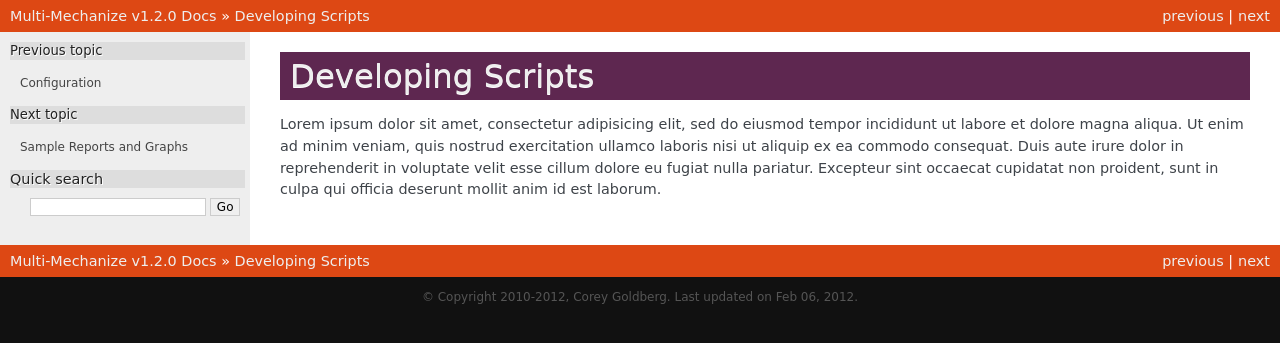
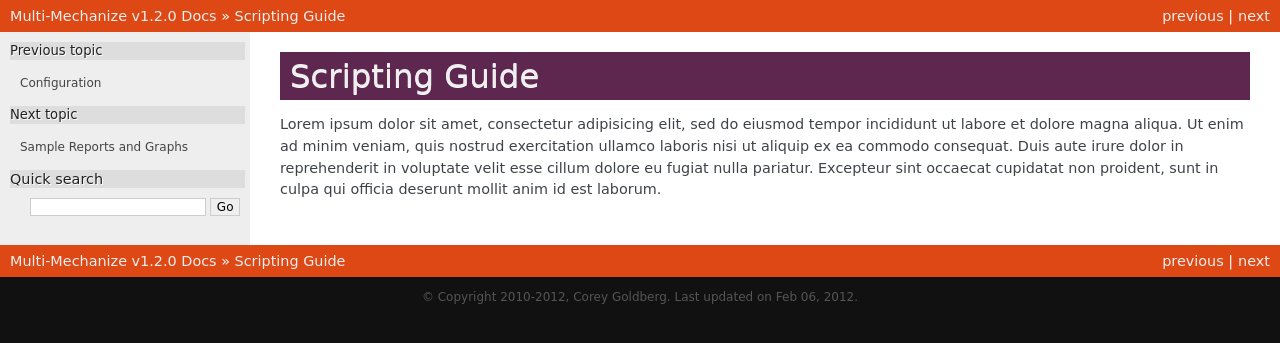
Before and after one commit to cgoldberg/multi-mechanize, a Sphinx documentation site: the page built from docs/scripts.rst, in a window 1280 px wide. Shown: the top 343 px of the page. Built offline with Sphinx 7.4.7, drawn with Linux system fonts in a browser that asks for light colours.

Commit message:
updated scrips doc title

```diff
--- a/docs/scripts.rst
+++ b/docs/scripts.rst
@@ -1,4 +1,4 @@
-Developing Scripts
-==================
+Scripting Guide
+===============
 
 Lorem ipsum dolor sit amet, consectetur adipisicing elit, sed do eiusmod tempor incididunt ut labore et dolore magna aliqua. Ut enim ad minim veniam, quis nostrud exercitation ullamco laboris nisi ut aliquip ex ea commodo consequat. Duis aute irure dolor in reprehenderit in voluptate velit esse cillum dolore eu fugiat nulla pariatur. Excepteur sint occaecat cupidatat non proident, sunt in culpa qui officia deserunt mollit anim id est laborum.
```
